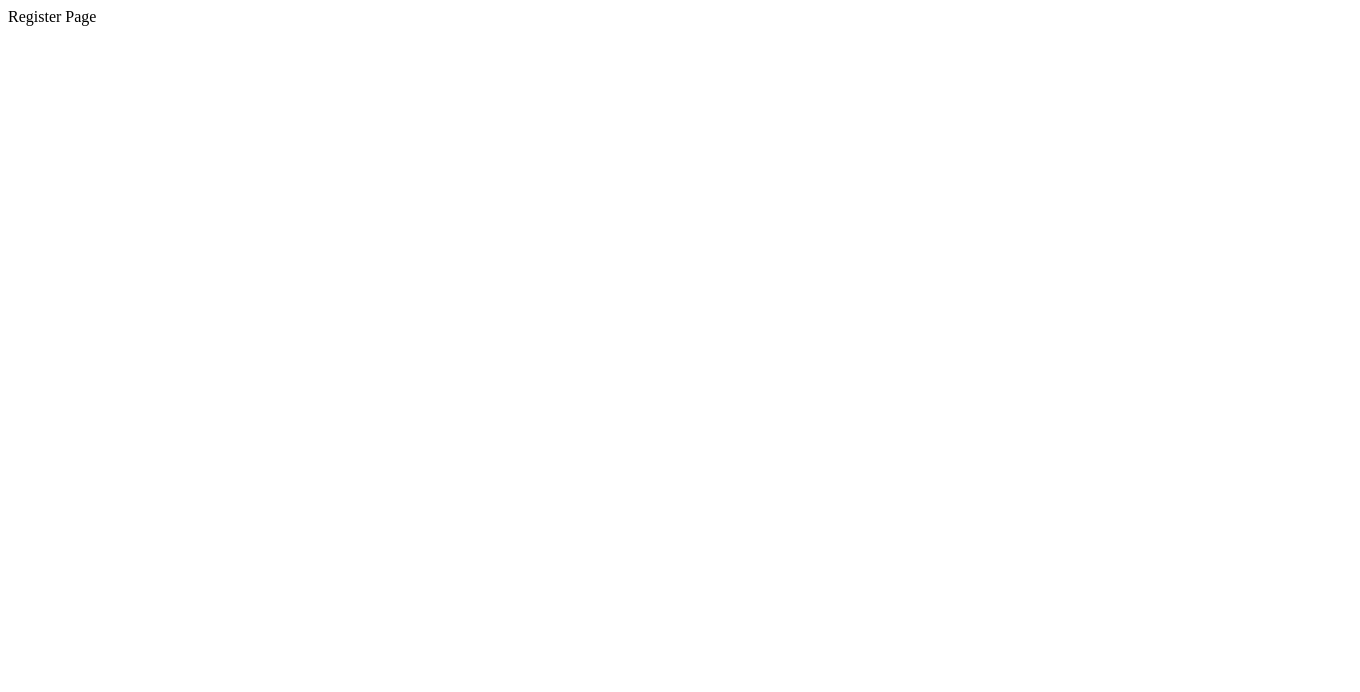
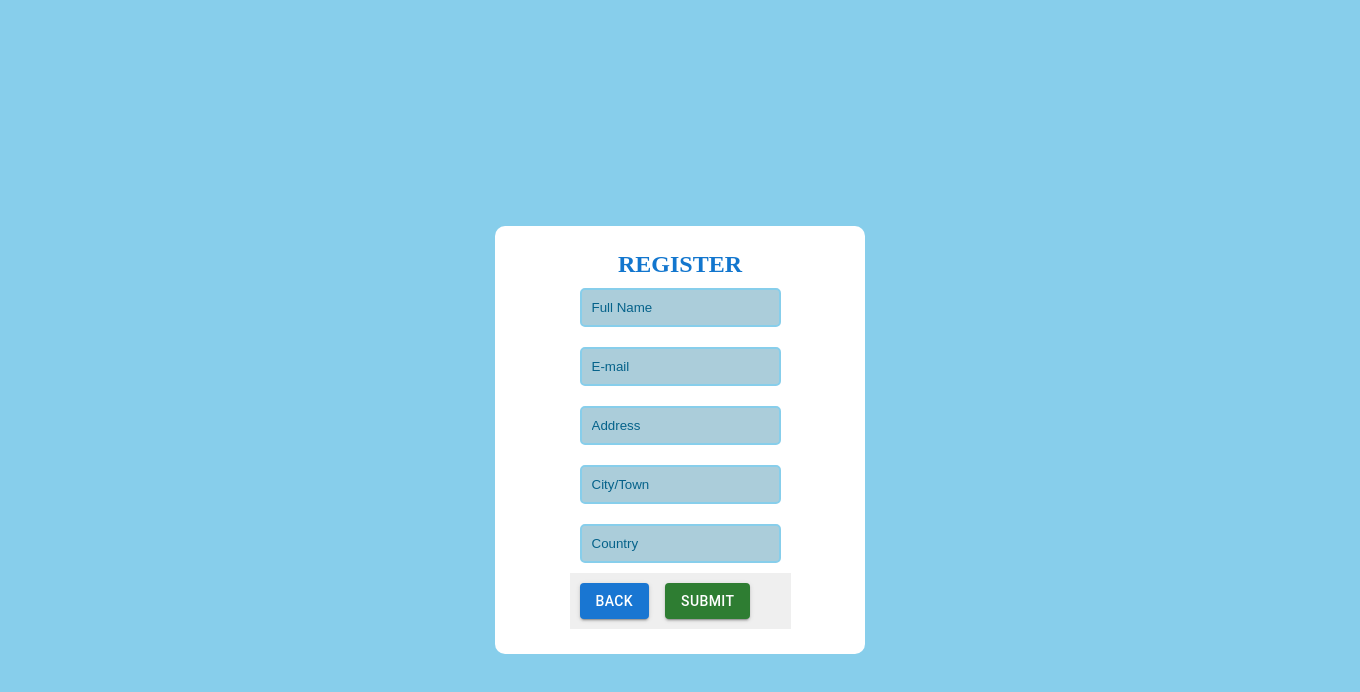
Before and after one commit to NitinAkuch/nath, a React (Create React App) app in the folder nath/: page / in a window 1280 px wide. Shown: the top 692 px of the page, 1360 px wide, since content can reach past the window. Built offline with nearby package versions, Linux system fonts and the light colour scheme.

Commit message:
fields added

```diff
--- a/nath/public/index.html
+++ b/nath/public/index.html
@@ -2,42 +2,14 @@
 <html lang="en">
   <head>
     <meta charset="utf-8" />
-    <link rel="icon" href="%PUBLIC_URL%/favicon.ico" />
-    <meta name="viewport" content="width=device-width, initial-scale=1" />
-    <meta name="theme-color" content="#000000" />
-    <meta
-      name="description"
-      content="Web site created using create-react-app"
-    />
-    <link rel="apple-touch-icon" href="%PUBLIC_URL%/logo192.png" />
-    <!--
-      manifest.json provides metadata used when your web app is installed on a
-      user's mobile device or desktop. See https://developers.google.com/web/fundamentals/web-app-manifest/
-    -->
-    <link rel="manifest" href="%PUBLIC_URL%/manifest.json" />
-    <!--
-      Notice the use of %PUBLIC_URL% in the tags above.
-      It will be replaced with the URL of the `public` folder during the build.
-      Only files inside the `public` folder can be referenced from the HTML.
 
-      Unlike "/favicon.ico" or "favicon.ico", "%PUBLIC_URL%/favicon.ico" will
-      work correctly both with client-side routing and a non-root public URL.
-      Learn how to configure a non-root public URL by running `npm run build`.
-    -->
-    <title>React App</title>
+    <link rel="stylesheet" href="style.css">
+    <title>Nath App</title>
   </head>
+
   <body>
     <noscript>You need to enable JavaScript to run this app.</noscript>
     <div id="root"></div>
-    <!--
-      This HTML file is a template.
-      If you open it directly in the browser, you will see an empty page.
 
-      You can add webfonts, meta tags, or analytics to this file.
-      The build step will place the bundled scripts into the <body> tag.
-
-      To begin the development, run `npm start` or `yarn start`.
-      To create a production bundle, use `npm run build` or `yarn build`.
-    -->
   </body>
 </html>
--- /dev/null
+++ b/nath/public/style.css
@@ -0,0 +1,4 @@
+* {
+  padding: 0;
+  margin: 0;
+}
--- a/nath/src/Pages/Register.jsx
+++ b/nath/src/Pages/Register.jsx
@@ -1,7 +1,96 @@
 import React from "react";
+import styled from "styled-components";
+import Stack from "@mui/material/Stack";
+import Button from "@mui/material/Button";
+
+const Container = styled.div`
+  width: 100vw;
+  height: 100vh;
+  padding: 40px;
+  background-color: skyblue;
+  display: flex;
+  align-items: center;
+  justify-content: center;
+`;
+
+const Wrapper = styled.div`
+  width: 25%;
+  height: auto;
+  padding: 25px;
+  background-color: white;
+  display: flex;
+  flex-direction: column;
+  align-items: center;
+  justify-content: center;
+  border-radius: 10px;
+`;
+const Title = styled.h2`
+  font-size: 24px;
+  font-weight: 700;
+  color: #1276ce;
+`;
+const Form = styled.form`
+  display: flex;
+  flex-direction: column;
+`;
+const Input = styled.input`
+  margin: 10px;
+  padding: 10px;
+  color: #c3e7f5;
+  background-color: #abcdda;
+  height: 15px;
+  border: 2px solid skyblue;
+  border-radius: 5px;
+  /* ::placeholder {
+    color: #09a1dd;
+  } */
+  &::placeholder {
+    color: #05628a;
+    font-weight: 500;
+    &:hover {
+      color: white;
+    }
+  }
+
+  &:hover {
+    background-color: #26a8d4;
+    &::placeholder {
+      color: white;
+    }
+  }
+`;
+
+const ButtonWrapper = styled.button`
+  border: none;
+  display: flex;
+  align-items: center;
+  justify-content: space-between;
+  padding: 10px;
+`;
 
 const Register = () => {
-  return <div>Register Page</div>;
+  return (
+    <Container>
+      <Wrapper>
+        <Title>REGISTER</Title>
+        <Form method="post">
+          <Input placeholder="Full Name" type="text"></Input>
+          <Input placeholder="E-mail" type="email"></Input>
+          <Input placeholder="Address"></Input>
+          <Input placeholder="City/Town" type="text"></Input>
+          <Input placeholder="Country" type="text"></Input>
+          <ButtonWrapper>
+            <Stack spacing={2} direction="row">
+              <Button variant="contained">Back</Button>
+              <Button variant="contained" color="success">
+                Submit
+              </Button>
+            </Stack>
+          </ButtonWrapper>
+        </Form>
+      </Wrapper>
+    </Container>
+  );
 };
 
 export default Register;
```
